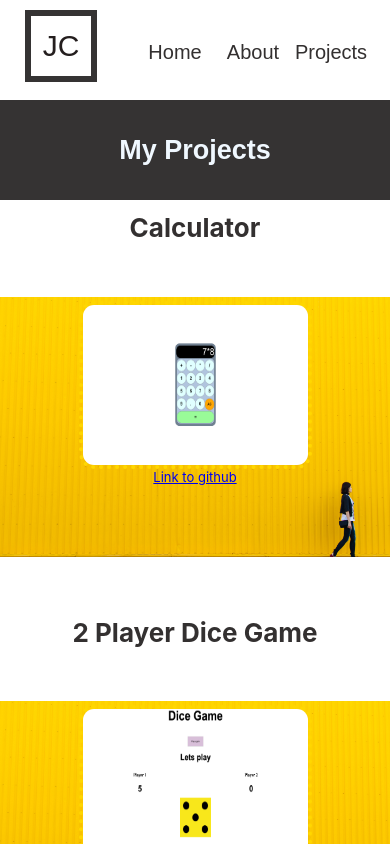
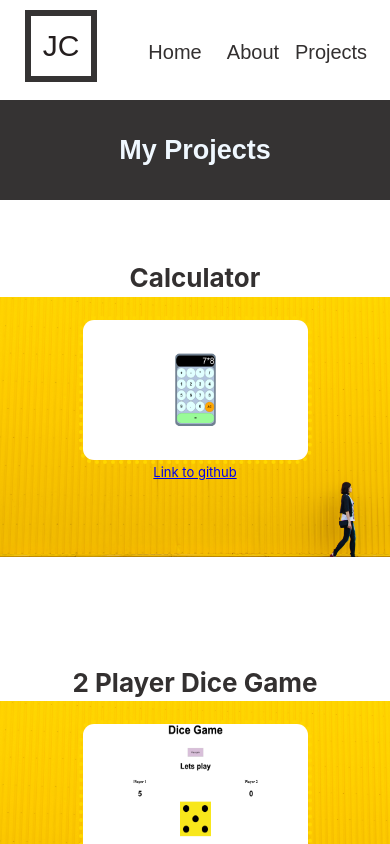
Before and after one commit to jenny33141/personal-profile, a React (Create React App) app: page /projects in a window 390 px wide. Shown: the top 844 px of the page. Built offline with nearby package versions, Linux system fonts and the light colour scheme.

Commit message:
media queries

```diff
--- a/src/App.css
+++ b/src/App.css
@@ -217,6 +217,7 @@ color: aliceblue;
 
     .aboutHeader {
       font-size: 35px;
+
     }
     .aboutHeader1 {
       font-size: 35px
@@ -225,6 +226,7 @@ color: aliceblue;
       margin-top: 40px;
       width: 250px;
       height: 400px;
+      border-radius: 20px;
     }
     .aboutMe {
       font-size: 27px
@@ -234,13 +236,15 @@ color: aliceblue;
       width: 50%;
       margin-left: 700px;
       margin-top: 100px;
-      }
+    }
 
     .homeText1 {
       font-size: 50px;
-      width: 1000px;
+      width:1000px;
+
       margin-left: 60px;
       margin-top: 20px;
+
       }
 
     .homeText2 {
--- a/src/styles/navbar.css
+++ b/src/styles/navbar.css
@@ -51,8 +51,3 @@
     border-radius: px;
     padding:px;
   }
-
-  .navbar {
-
-
-  }
--- a/src/styles/project.css
+++ b/src/styles/project.css
@@ -50,6 +50,7 @@ background-image: url(../images/projectBackground.jpg); */
   /* height: 140%; */
   /* border-radius:; */
 
+
 }
 .main-project-container {
   /* border: 1px solid yellow; */
@@ -66,7 +67,7 @@ background-image: url(../images/projectBackground.jpg); */
 
 .projectImage {
   width: 225px;
-  height: 160px;
+  height: 140px;
   /* border: 2px grey; */
    border: 4px gold dotted;
     /* padding: 20px, 20px; */
@@ -74,6 +75,36 @@ background-image: url(../images/projectBackground.jpg); */
   margin-top: 40px;
   border-radius:15px;
 
+}
+
+@media (min-width:1024px) {
+  .projectImage {
+    width: 700px;
+    height: 350px;
 
 
+  }
+.project-container {
+  margin-top: 50px;
 }
+}
+
+@media (max-width: 1023px) {
+  .projectImage {
+    width: 500px;
+    height: 250px;
+    margin-top: 30px;
+  }
+.project-container {
+  margin-top: 50px;
+}
+}
+
+@media (max-width: 767px) {
+  .projectImage {
+    width: 225px;
+    height: 140px;
+    margin-top: 5px;
+  }
+
+}
```
